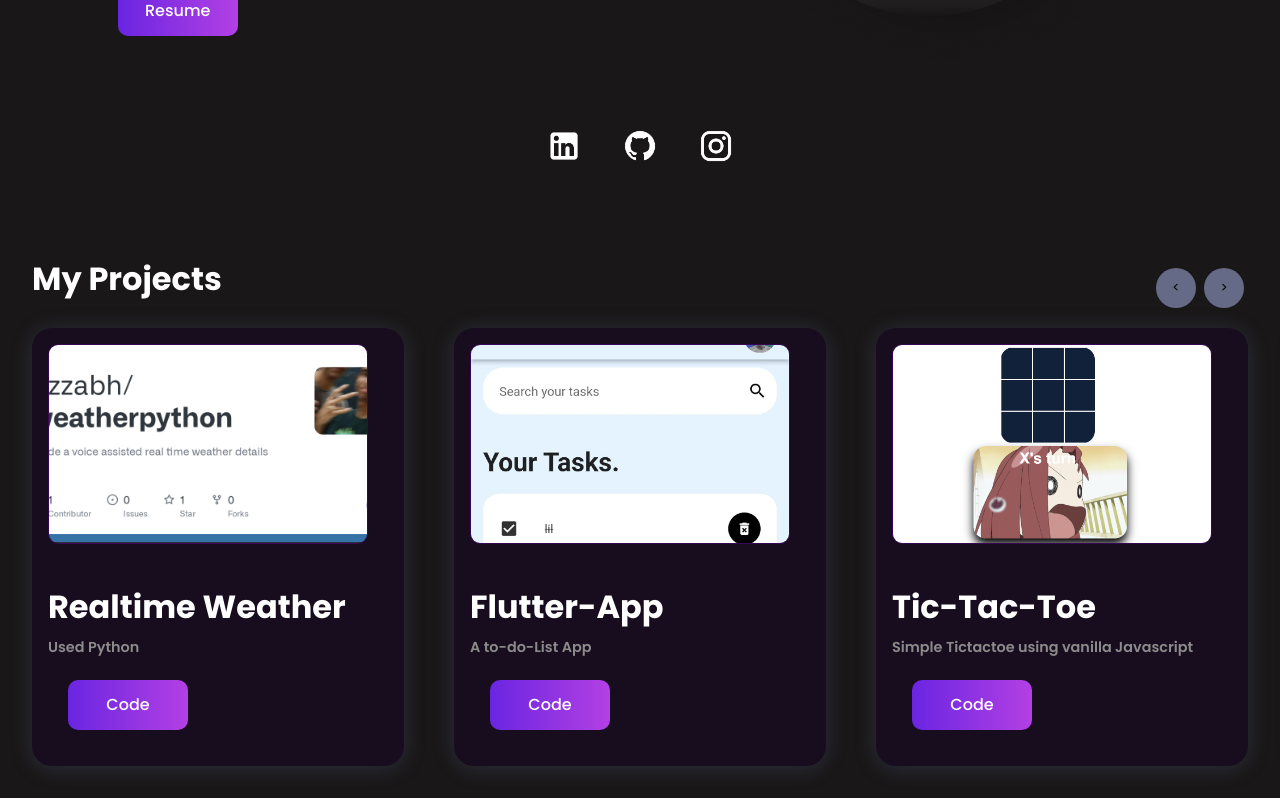
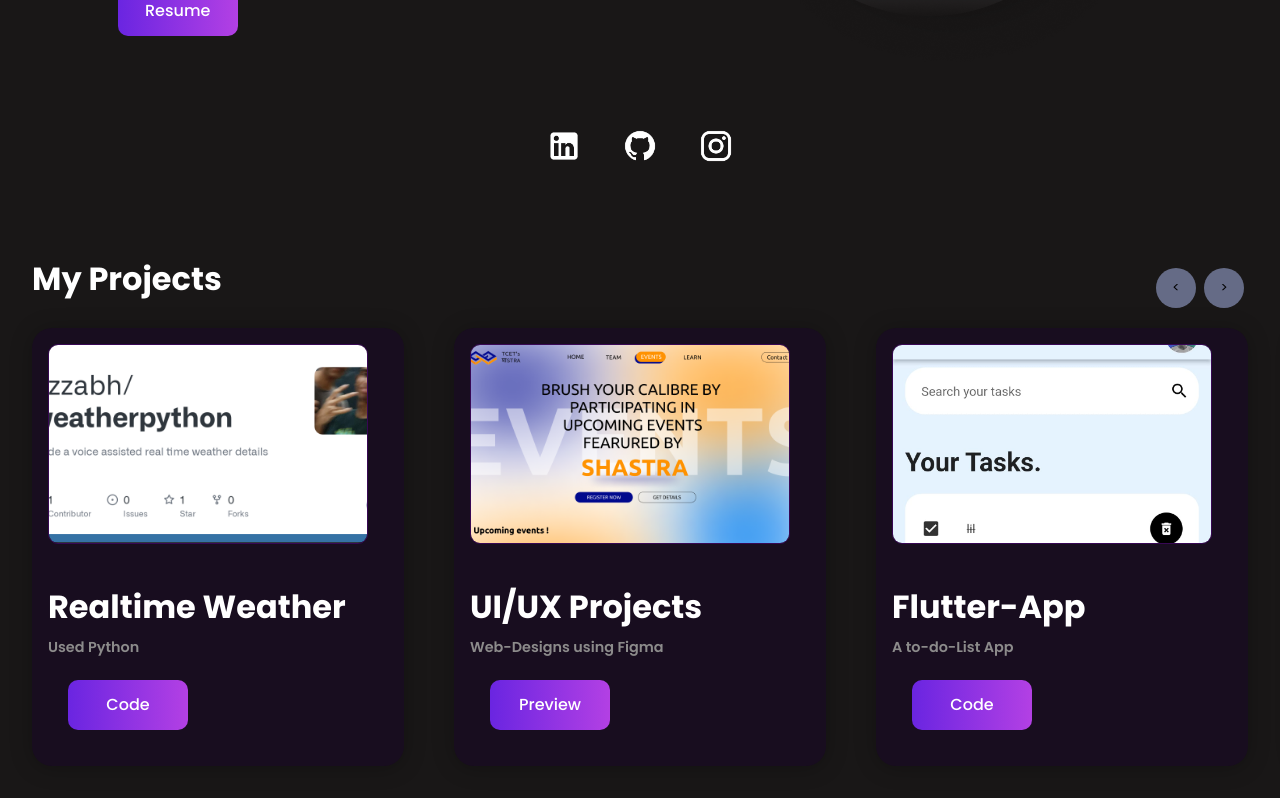
Before and after one commit to rizzabh/portfolio_react, a React (Vite) app: page / in a window 1280 px wide. Shown: the part 500-1298 px from the top of the page. Built offline with nearby package versions, Linux system fonts and the light colour scheme.

Commit message:
card shadows

```diff
--- a/src/components/Projects/Projects.css
+++ b/src/components/Projects/Projects.css
@@ -4,7 +4,7 @@
 }
 .p-card{
    background: var(--minibg);
-   box-shadow: 0px 2px 21px 0px rgba(107, 123, 189, 0.25);
+   box-shadow: 0px 2px 21px 0px rgba(0, 0, 0, 0.25);
     gap: 0.6rem;
     padding: 1rem;
     border-radius: 20px;
--- a/src/utils/slider.json
+++ b/src/utils/slider.json
@@ -7,6 +7,14 @@
     "image": "./Screenshot 2023-07-22 195226.png",
     "link1": "https://github.com/rizzabh/weatherpython",
     "button-name": "Code"
+  },
+  {
+    "name": "UI/UX Projects",
+    "detail": "Web-Designs using Figma",
+    "image": "./Screenshot 2023-07-29 215537.png",
+    "button-name": "Preview",
+    "link1": "https://www.behance.net/rishabhpandey31"
+
   },
   {
     "name": "Flutter-App",
@@ -23,13 +31,5 @@
     "button-name": "Code",
     "link1": "https://github.com/rizzabh/Tictactoe"
 
-  },
-  {
-    "name": "UI/UX Projects",
-    "detail": "Web-Designs using Figma",
-    "image": "./Screenshot 2023-07-29 215537.png",
-    "button-name": "Preview",
-    "link1": "https://www.behance.net/rishabhpandey31"
-
   }
 ]
```
